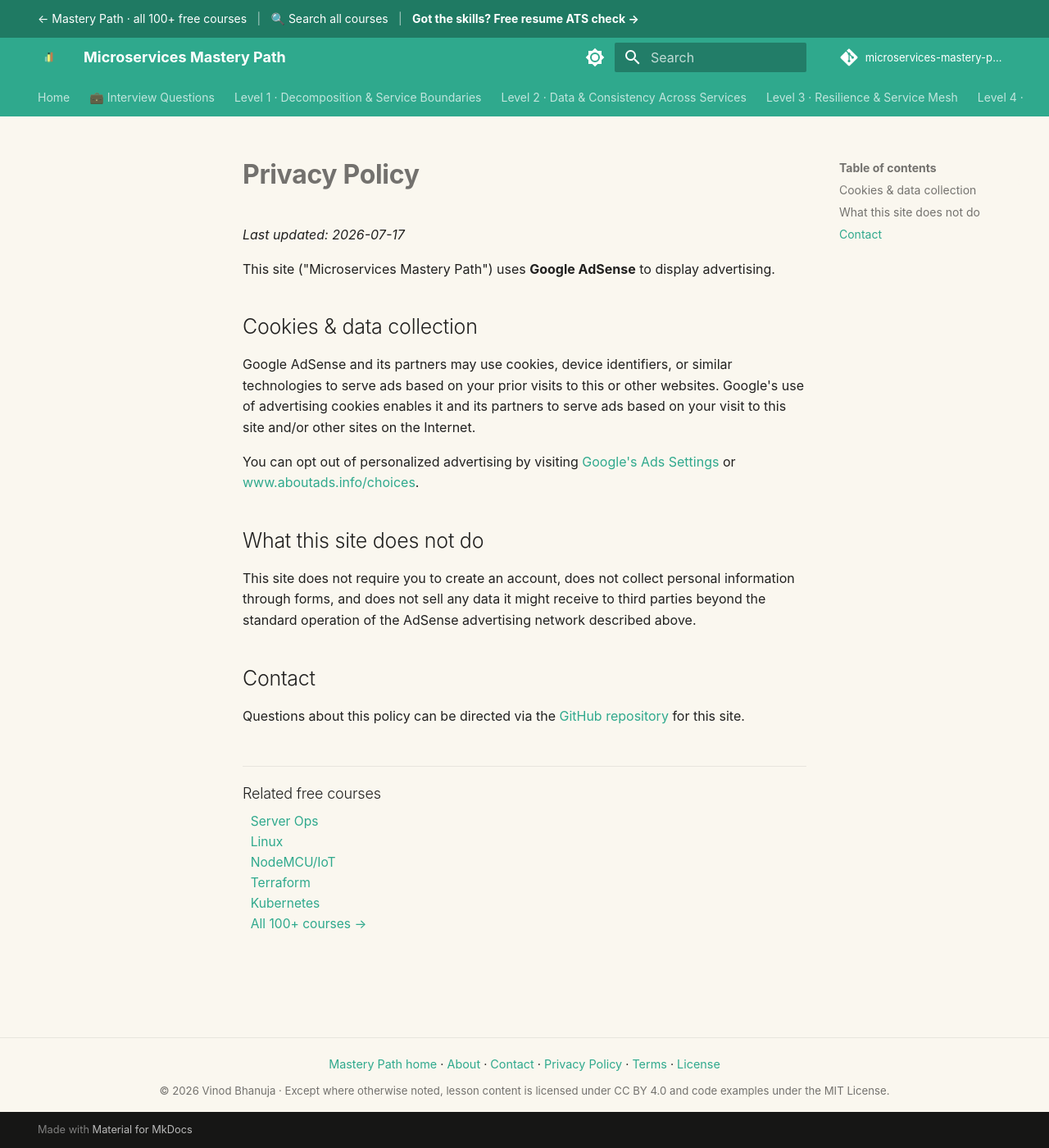
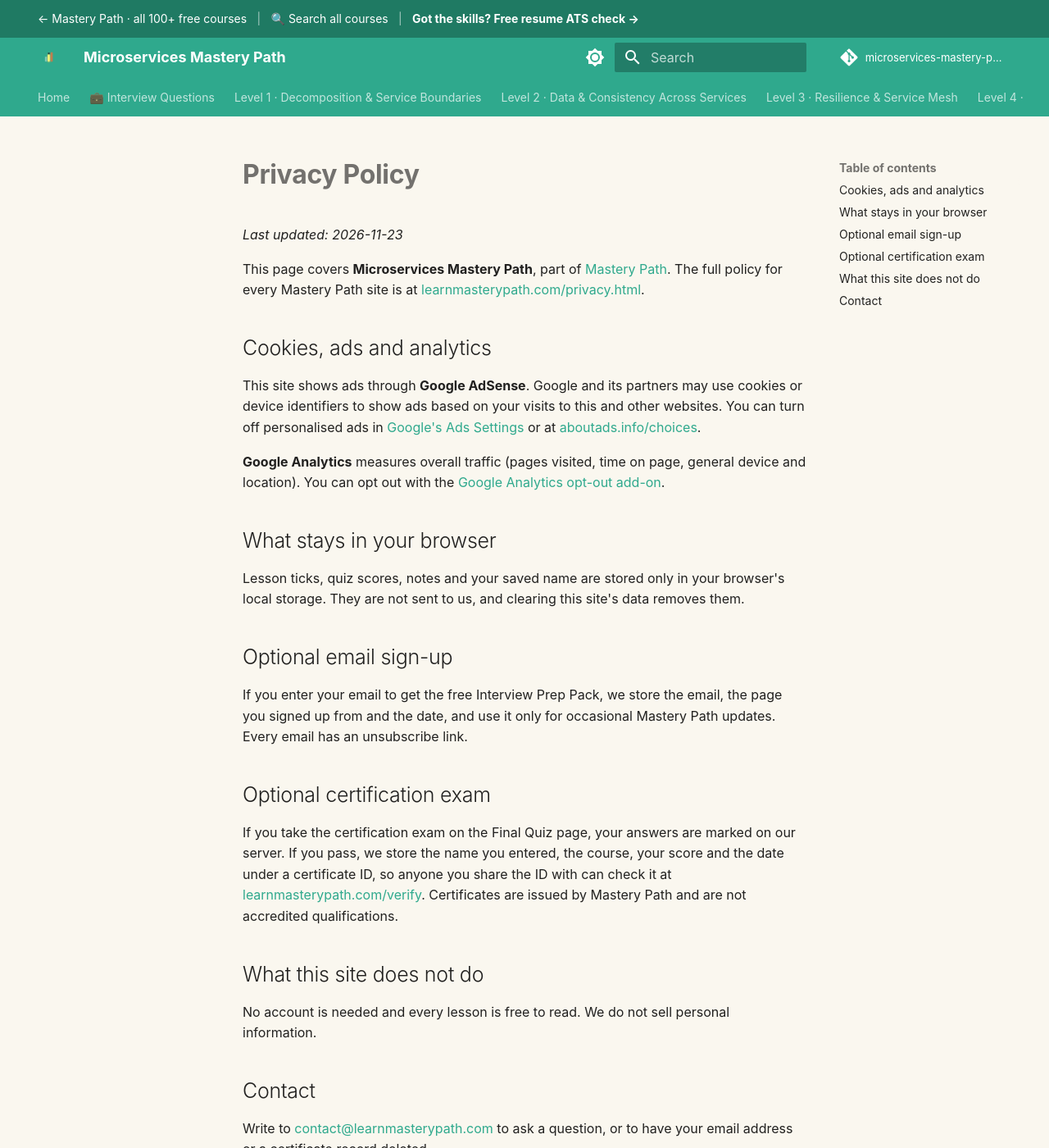
Before and after one commit to SIGILIPELLI/microservices-mastery-path, an MkDocs documentation site: the page built from docs/privacy.md, in a window 1280 px wide and 1400 px high. Shown: the whole window at 82% size. Built offline with MkDocs 1.6.1 and Material for MkDocs 9.7.7, drawn with Linux system fonts in a browser that asks for light colours; comment, search, counter and statistics services are not loaded.

Commit message:
Update privacy page: progress stays in the browser, optional email sign-up and certification exam, link to the full policy
Co-Authored-By: Claude Opus 5.5 <noreply@anthropic.com>

```diff
--- a/docs/privacy.md
+++ b/docs/privacy.md
@@ -1,33 +1,35 @@
 ---
-description: "Privacy policy for Microservices Mastery Path: how Google AdSense cookies work here, what the site does not collect, and how to opt out."
+description: "Privacy policy for the free Microservices Mastery Path: cookies for ads and analytics, what stays in your browser, and the optional email sign-up and certification exam."
 ---
 
 # Privacy Policy
 
-_Last updated: 2026-07-17_
+_Last updated: 2026-11-23_
 
-This site ("Microservices Mastery Path") uses **Google AdSense** to display advertising.
+This page covers **Microservices Mastery Path**, part of [Mastery Path](https://learnmasterypath.com/). The full policy for every Mastery Path site is at [learnmasterypath.com/privacy.html](https://learnmasterypath.com/privacy.html).
 
-## Cookies & data collection
+## Cookies, ads and analytics
 
-Google AdSense and its partners may use cookies, device identifiers, or similar
-technologies to serve ads based on your prior visits to this or other websites.
-Google's use of advertising cookies enables it and its partners to serve ads
-based on your visit to this site and/or other sites on the Internet.
+This site shows ads through **Google AdSense**. Google and its partners may use cookies or device identifiers to show ads based on your visits to this and other websites. You can turn off personalised ads in [Google's Ads Settings](https://adssettings.google.com/) or at [aboutads.info/choices](https://www.aboutads.info/choices/).
 
-You can opt out of personalized advertising by visiting
-[Google's Ads Settings](https://adssettings.google.com/) or
-[www.aboutads.info/choices](https://www.aboutads.info/choices/).
+**Google Analytics** measures overall traffic (pages visited, time on page, general device and location). You can opt out with the [Google Analytics opt-out add-on](https://tools.google.com/dlpage/gaoptout).
+
+## What stays in your browser
+
+Lesson ticks, quiz scores, notes and your saved name are stored only in your browser's local storage. They are not sent to us, and clearing this site's data removes them.
+
+## Optional email sign-up
+
+If you enter your email to get the free Interview Prep Pack, we store the email, the page you signed up from and the date, and use it only for occasional Mastery Path updates. Every email has an unsubscribe link.
+
+## Optional certification exam
+
+If you take the certification exam on the Final Quiz page, your answers are marked on our server. If you pass, we store the name you entered, the course, your score and the date under a certificate ID, so anyone you share the ID with can check it at [learnmasterypath.com/verify](https://learnmasterypath.com/verify/). Certificates are issued by Mastery Path and are not accredited qualifications.
 
 ## What this site does not do
 
-This site does not require you to create an account, does not collect personal
-information through forms, and does not sell any data it might receive to third
-parties beyond the standard operation of the AdSense advertising network
-described above.
+No account is needed and every lesson is free to read. We do not sell personal information.
 
 ## Contact
 
-Questions about this policy can be directed via the
-[GitHub repository](https://github.com/SIGILIPELLI/microservices-mastery-path) for this
-site.
+Write to [contact@learnmasterypath.com](mailto:contact@learnmasterypath.com) to ask a question, or to have your email address or a certificate record deleted.
```
